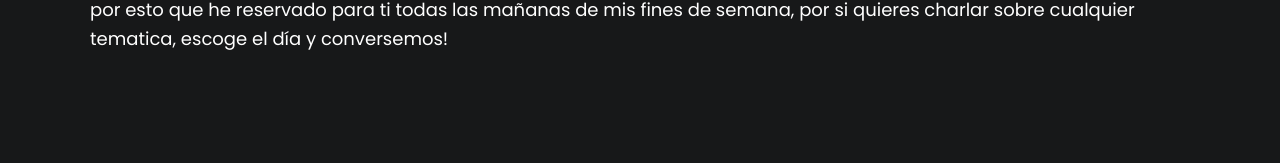
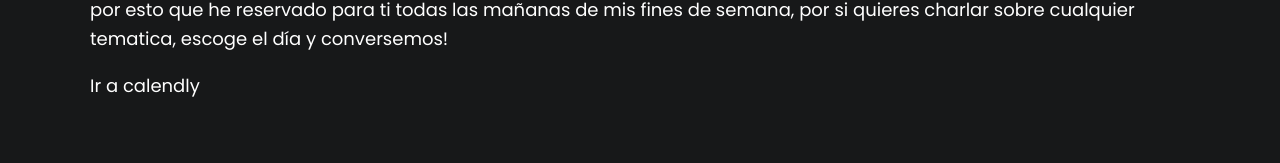
Before and after one commit to sebaiturravaldes/sebastianiturra.com, a Next.js app: page /contact in a window 1280 px wide. Shown: the part 331-494 px from the top of the page. Built offline with nearby package versions, Linux system fonts and the light colour scheme.

Commit message:
add link

```diff
--- a/pages/contact/index.js
+++ b/pages/contact/index.js
@@ -1,19 +1,20 @@
+import Link from 'next/link'
 import React from 'react'
-import Link from 'next/link'
 import Layout from '../../src/components/Layout'
 
 export default function Contact () {
   return (
   <Layout>
-  <div>
       <p>
       Se lo importante que es necesitar de alguien a quien puedas contarle tus pensamientos,
       dudas, ideas, inquietudes y es por esto que he reservado para ti todas las mañanas de mis
       fines de semana, por si quieres charlar sobre cualquier tematica, escoge el día y conversemos!
       </p>
-    <div className="calendly-inline-widget calendly" data-url="https://calendly.com/siturra?hide_landing_page_details=1&hide_gdpr_banner=1"></div>
+      <Link href="https://calendly.com/siturra">Ir a calendly</Link>
+      <div
+      className="calendly-inline-widget calendly"
+      data-url="https://calendly.com/siturra?hide_landing_page_details=1&hide_gdpr_banner=1"></div>
       <script type="text/javascript" src="https://assets.calendly.com/assets/external/widget.js" async></script>
-  </div>
   </Layout>
   )
 }
```
Lines whose indentation alone changed are shown as unchanged.
